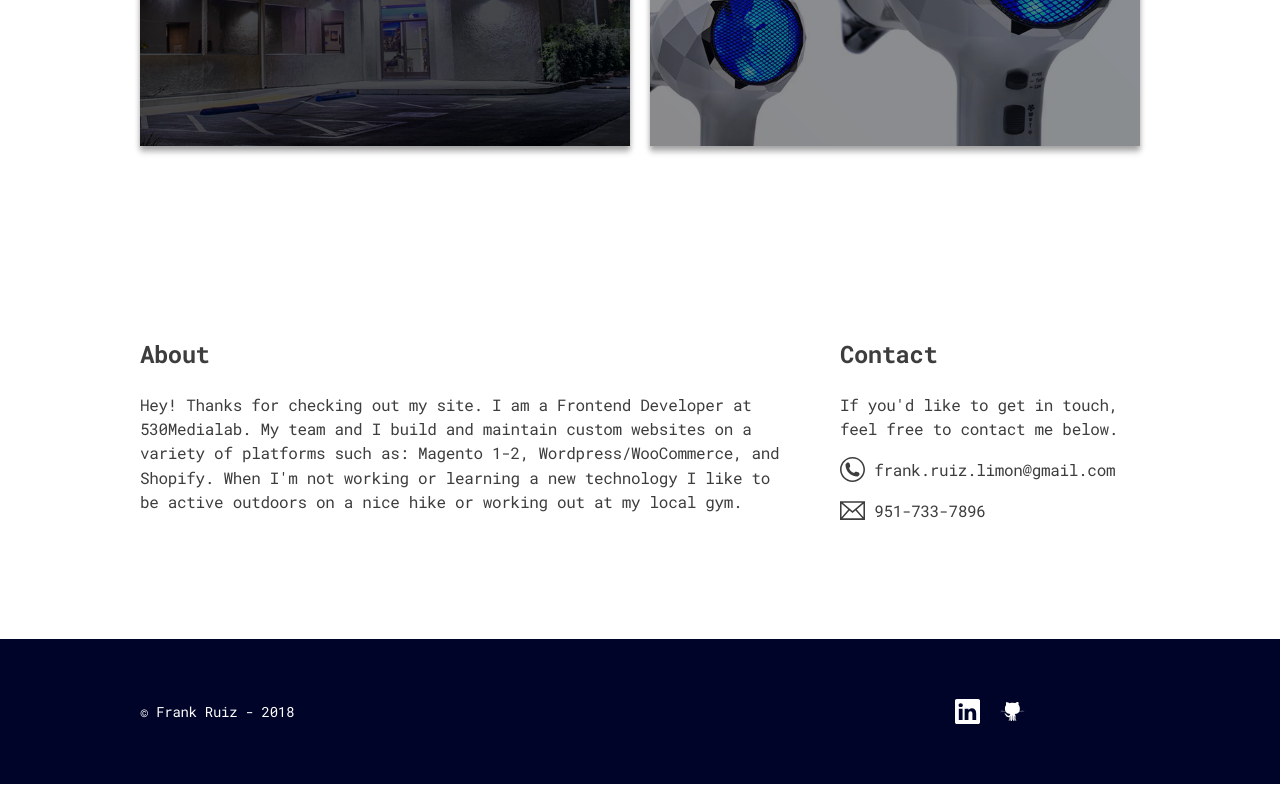
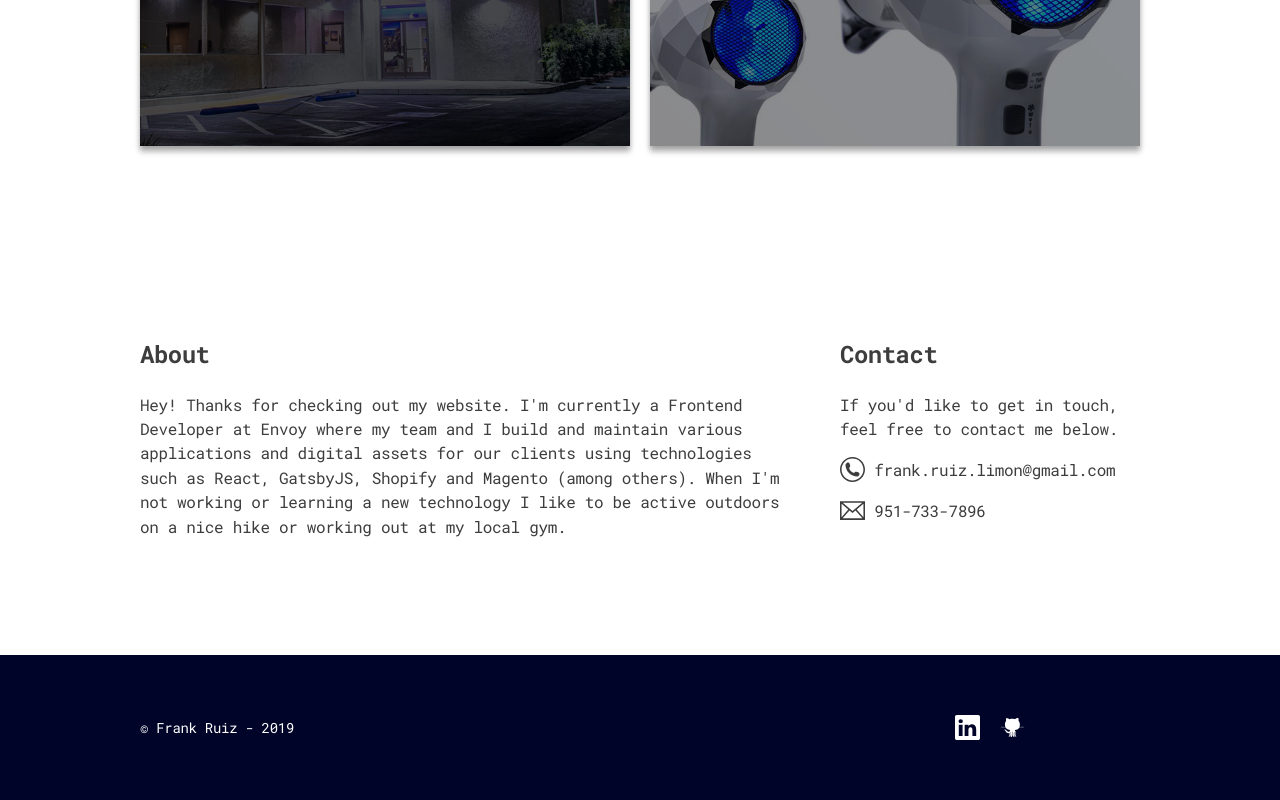
Before and after one commit to FrankRuiiz/portfolio-react, a React (Create React App) app: page / in a window 1280 px wide. Shown: the part 1624-2424 px from the top of the page. Built offline with nearby package versions, Linux system fonts and the light colour scheme.

Commit message:
update date in footer and about me summary

```diff
--- a/src/components/Footer.jsx
+++ b/src/components/Footer.jsx
@@ -7,7 +7,7 @@ const Footer = () => {
     <div className="footer">
       <div className="footer__inner container">
         <div className="footer__left">
-          <span>&copy; Frank Ruiz - 2018</span>
+          <span>&copy; Frank Ruiz - 2019</span>
         </div>
         <div className="footer__right">
           <span className="icon">
--- a/src/components/Home.jsx
+++ b/src/components/Home.jsx
@@ -37,10 +37,8 @@ const Home = props => {
           <div className="about__left">
             <h2>About</h2>
             <p>
-              Hey! Thanks for checking out my site. I am a Frontend
-              Developer at 530Medialab. My team and I build and maintain custom
-              websites on a variety of platforms such as: Magento 1-2,
-              Wordpress/WooCommerce, and Shopify. When I'm not working or
+              Hey! Thanks for checking out my website. I'm currently a Frontend
+              Developer at Envoy where my team and I build and maintain various applications and digital assets for our clients using technologies such as React, GatsbyJS, Shopify and Magento (among others). When I'm not working or
               learning a new technology I like to be active outdoors on a nice hike
               or working out at my local gym.
             </p>
```
